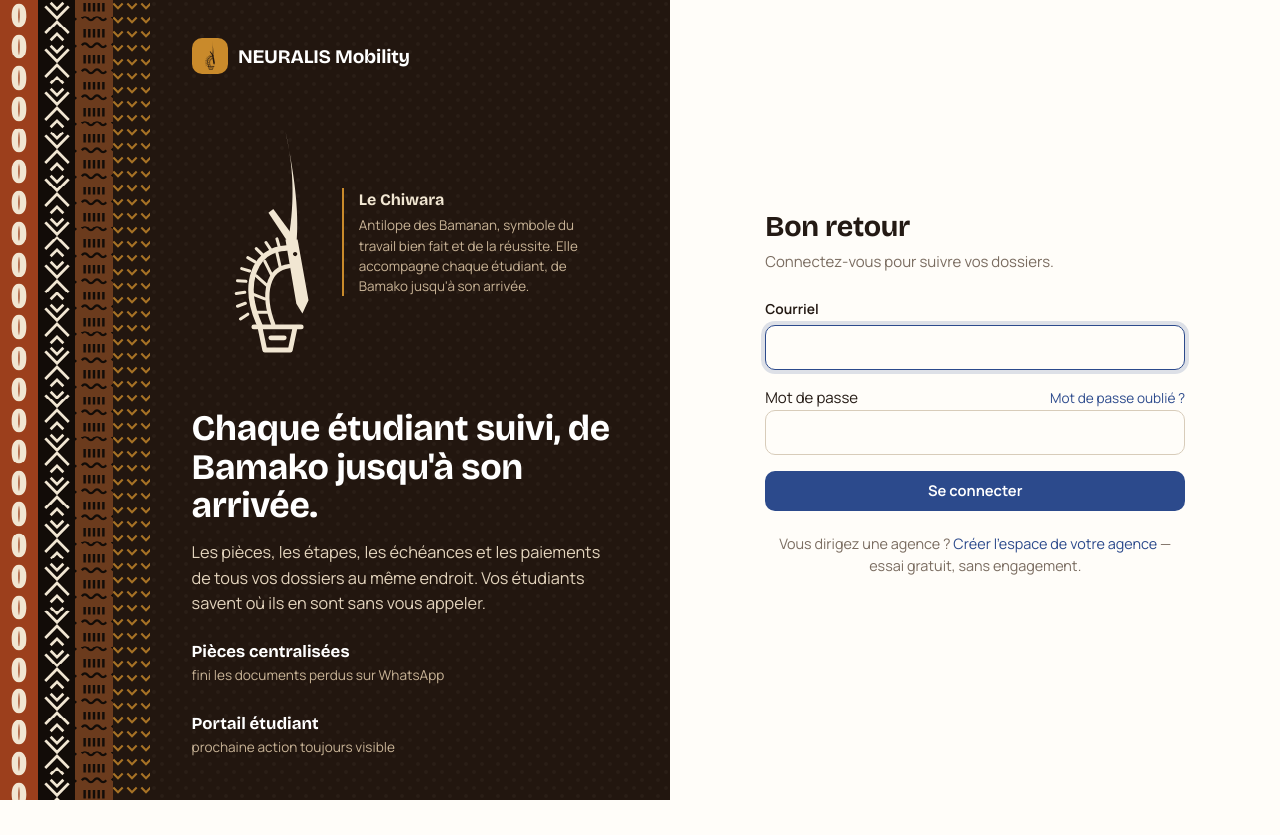
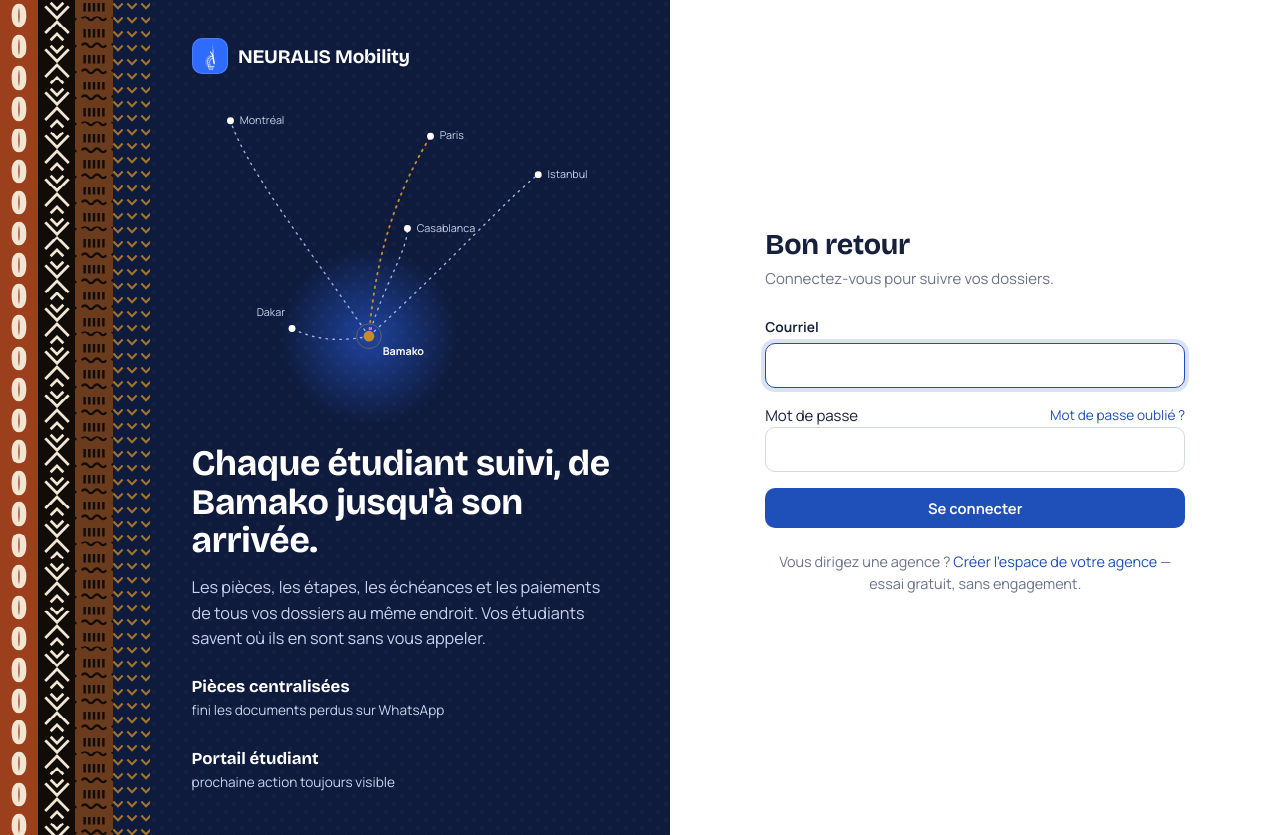
Before and after one commit to khadijahaidara/SaaS-pour-agences-de-placement-universitaire, a Django app: page /compte/connexion/ in a window 1280 px wide. Before the commit the page ends 800 px from the top, so only its background shows below. Run offline with Django 5.2, Linux system fonts and the light colour scheme; parts of the project's set-up code (start-up, migrations or seed data) failed here and were passed over.

Commit message:
Couleurs NEURALIS (bleu), retour de la carte des destinations, bogolan conserve
Navigation et pages de connexion en bleu nuit NEURALIS, boutons bleu, logo et favicon Chiwara blanc sur bleu, carte Bamako vers les destinations restauree a la place du Chiwara illustre, bandes bogolan et cauris conservees. Migration : couleur par defaut des portails en bleu NEURALIS.

Co-Authored-By: Claude Opus 5.5 <noreply@anthropic.com>

Claude-Session: https://claude.ai/code/session_01EFAe5FHZJSrmcRoufnXodi

```diff
--- a/agencies/models.py
+++ b/agencies/models.py
@@ -40,7 +40,7 @@ class Agency(models.Model):
     currency = models.CharField("devise", max_length=10, default="FCFA")
     logo = models.ImageField("logo", upload_to=agency_logo_path, blank=True)
     brand_color = models.CharField(
-        "couleur principale", max_length=7, default="#2C4A8C", validators=[validate_hex_color],
+        "couleur principale", max_length=7, default="#1F4FB8", validators=[validate_hex_color],
         help_text="Utilisée sur le portail de vos étudiants.",
     )
     welcome_message = models.CharField(
--- a/dossiers/views.py
+++ b/dossiers/views.py
@@ -47,7 +47,7 @@ def _form_errors(request, form):
 # --------------------------------------------------------------------------- #
 # Tableau de suivi
 # --------------------------------------------------------------------------- #
-DONUT_COLORS = ["#2c4a8c", "#c98a2b", "#9c3f1c", "#2f7d4f", "#6b3b1d", "#7a6c60"]
+DONUT_COLORS = ["#1f4fb8", "#c98a2b", "#5b8def", "#9c3f1c", "#2f7d4f", "#6b7389"]
 
 
 @agency_staff_required
--- a/static/css/app.css
+++ b/static/css/app.css
@@ -3,40 +3,40 @@
    Nuit du Niger (navigation) · Fleuve (action) · Ocre bogolan (prochaine étape)
    ========================================================================= */
 :root {
-  /* Palette inspirée du bogolan (terre, ocre, crème) et de l'indigo malien */
-  --night: #22160f;          /* brun-noir du bogolan : navigation */
-  --night-2: #3a271b;
-  --night-ink: #e3d4bd;
-  --river: #2c4a8c;          /* indigo : actions principales */
-  --river-600: #213a70;
-  --river-50: #e9eef8;
+  /* Bleu NEURALIS pour la marque et les actions ; ocre et bogolan en touches maliennes */
+  --night: #0e1b3d;          /* bleu nuit NEURALIS : navigation */
+  --night-2: #1b2c5a;
+  --night-ink: #c9d3ec;
+  --river: #1f4fb8;          /* bleu NEURALIS : actions principales */
+  --river-600: #183f94;
+  --river-50: #e8eefb;
   --ochre: #c98a2b;          /* ocre : prochaine étape, accents */
   --ochre-50: #f8ecd6;
   --ochre-ink: #7d4b0c;
   --rust: #9c3f1c;           /* rouge latérite des motifs */
   --cream: #f1e6d2;
-  --bg: #f6f2ea;
-  --surface: #fffdf9;
-  --surface-2: #f6f0e6;
-  --ink: #241a14;
-  --ink-2: #51443a;
-  --muted: #7a6c60;
-  --line: #e8dfd1;
-  --line-2: #d8ccba;
+  --bg: #f3f5f9;
+  --surface: #ffffff;
+  --surface-2: #f6f8fb;
+  --ink: #16203a;
+  --ink-2: #45506a;
+  --muted: #6b7389;
+  --line: #e2e7ef;
+  --line-2: #d2d9e5;
   --ok: #2f7d4f;
   --ok-50: #e5f2ea;
   --warn: #a8701c;
   --warn-50: #fbf0d9;
   --danger: #b8361f;
   --danger-50: #f9e6e0;
-  --info: #2c4a8c;
-  --info-50: #e9eef8;
+  --info: #1f4fb8;
+  --info-50: #e8eefb;
   --brand: var(--river);
   --radius-s: 6px;
   --radius: 10px;
   --radius-l: 16px;
-  --shadow-1: 0 1px 2px rgba(34, 22, 15, .06);
-  --shadow-2: 0 12px 32px -14px rgba(34, 22, 15, .32);
+  --shadow-1: 0 1px 2px rgba(14, 27, 61, .06);
+  --shadow-2: 0 12px 32px -14px rgba(14, 27, 61, .3);
   --font-body: "Manrope", system-ui, -apple-system, "Segoe UI", Roboto, sans-serif;
   --font-display: "Bricolage Grotesque", "Manrope", system-ui, sans-serif;
   --sidebar-w: 252px;
@@ -85,17 +85,17 @@ hr { border: 0; border-top: 1px solid var(--line); margin: 1rem 0; }
 .sidebar::after { content: ""; position: absolute; top: 0; right: 0; bottom: 0; width: 14px; background: var(--rust); }
 .sidebar::before { content: ""; position: absolute; top: 0; right: 0; bottom: 0; width: 14px; z-index: 1; background: var(--cream); opacity: .9; -webkit-mask: var(--m-cowrie) center top / 10px auto repeat-y; mask: var(--m-cowrie) center top / 10px auto repeat-y; }
 .sidebar .brandmark { display: flex; align-items: center; gap: .65rem; padding: .3rem .55rem 1.2rem; color: #fff; text-decoration: none; }
-.brandmark .logo-dot { width: 36px; height: 36px; border-radius: 10px; background: var(--ochre); position: relative; flex: none; }
-.brandmark .logo-dot::before { content: ""; position: absolute; inset: 2px 6px 3px 8px; background: var(--night); -webkit-mask: var(--m-chiwara) center / contain no-repeat; mask: var(--m-chiwara) center / contain no-repeat; }
+.brandmark .logo-dot { width: 36px; height: 36px; border-radius: 10px; background: #2f6bff; position: relative; flex: none; box-shadow: inset 0 0 0 1px rgba(255,255,255,.15); }
+.brandmark .logo-dot::before { content: ""; position: absolute; inset: 2px 6px 3px 8px; background: #fff; -webkit-mask: var(--m-chiwara) center / contain no-repeat; mask: var(--m-chiwara) center / contain no-repeat; }
 .brandmark .logo-dot .ic { display: none; }
 .brandmark b { font-family: var(--font-display); font-size: 1.05rem; letter-spacing: -.01em; display: block; line-height: 1.1; }
 .brandmark small { color: var(--night-ink); font-size: .74rem; opacity: .8; }
 .nav-group { margin-top: .4rem; }
-.nav-group .nav-title { color: #a8957e; font-size: .76rem; font-weight: 600; padding: .9rem .6rem .35rem; }
+.nav-group .nav-title { color: #8292bb; font-size: .76rem; font-weight: 600; padding: .9rem .6rem .35rem; }
 .nav-link { display: flex; align-items: center; gap: .7rem; padding: .55rem .65rem; border-radius: 9px; color: var(--night-ink); font-weight: 550; text-decoration: none; position: relative; }
 .nav-link:hover { background: rgba(255, 255, 255, .06); color: #fff; text-decoration: none; }
 .nav-link.active { background: var(--night-2); color: #fff; }
-.nav-link .ic { color: #c9b497; }
+.nav-link .ic { color: #8fa2cf; }
 .nav-link.active .ic, .nav-link:hover .ic { color: var(--ochre); }
 .nav-link.active::before { content: ""; position: absolute; left: -.8rem; top: 8px; bottom: 8px; width: 3px; border-radius: 0 3px 3px 0; background: var(--ochre); }
 .nav-link .count { margin-left: auto; background: var(--ochre); color: var(--night); font-size: .72rem; font-weight: 700; border-radius: 999px; padding: 0 .45rem; }
@@ -106,7 +106,7 @@ hr { border: 0; border-top: 1px solid var(--line); margin: 1rem 0; }
 .trial-note.expired { background: rgba(194, 65, 45, .2); color: #f7b6aa; }
 
 .main { min-width: 0; display: flex; flex-direction: column; }
-.topbar { position: sticky; top: 0; z-index: 20; display: flex; align-items: center; gap: .8rem; padding: .7rem 1.6rem; background: rgba(246, 242, 234, .9); backdrop-filter: blur(10px); border-bottom: 1px solid var(--line); }
+.topbar { position: sticky; top: 0; z-index: 20; display: flex; align-items: center; gap: .8rem; padding: .7rem 1.6rem; background: rgba(243, 245, 249, .9); backdrop-filter: blur(10px); border-bottom: 1px solid var(--line); }
 .topbar::after { content: ""; position: absolute; left: 0; right: 0; bottom: -7px; height: 6px; background: var(--ochre); opacity: .55; -webkit-mask: var(--m-strip) left center / auto 6px repeat-x; mask: var(--m-strip) left center / auto 6px repeat-x; pointer-events: none; }
 .topbar .search { flex: 1; max-width: 460px; position: relative; }
 .topbar .search .ic { position: absolute; left: .75rem; top: 50%; transform: translateY(-50%); color: var(--muted); }
@@ -385,15 +385,13 @@ dialog.modal[open] { animation: pop .18s ease-out; }
 .auth-art .inner::before { content: ""; position: absolute; inset: 0; background: var(--cream); opacity: .035; -webkit-mask: var(--m-dots) 0 0 / 16px auto repeat; mask: var(--m-dots) 0 0 / 16px auto repeat; pointer-events: none; }
 .auth-art .brandmark { position: relative; display: flex; gap: .65rem; align-items: center; color: #fff; text-decoration: none; }
 .auth-art .brandmark b { font-family: var(--font-display); font-size: 1.2rem; }
-.chiwara-figure { position: relative; flex: 1; display: flex; align-items: center; gap: 1.6rem; min-height: 260px; padding: 1.4rem 0; }
-.chiwara-figure .shape { width: clamp(110px, 13vw, 170px); align-self: stretch; max-height: 420px; background: var(--cream); -webkit-mask: var(--m-chiwara) center / contain no-repeat; mask: var(--m-chiwara) center / contain no-repeat; }
-.chiwara-figure figcaption { max-width: 15rem; color: #c9b497; font-size: .84rem; line-height: 1.5; border-left: 2px solid var(--ochre); padding-left: .9rem; }
-.chiwara-figure figcaption b { display: block; color: var(--cream); font-family: var(--font-display); font-size: 1rem; margin-bottom: .2rem; }
+.routes-wrap { position: relative; flex: 1; min-height: 260px; display: flex; align-items: center; padding: 1rem 0; }
+.routes-wrap svg { width: 100%; height: 100%; max-height: 480px; overflow: visible; }
 .auth-art .pitch { position: relative; max-width: 32rem; }
 .auth-art .pitch h1 { color: #fff; font-size: clamp(1.8rem, 2.8vw, 2.5rem); line-height: 1.08; margin-bottom: .9rem; font-weight: 700; }
 .auth-art .pitch p { color: var(--night-ink); font-size: 1.02rem; }
 .auth-art .proof { display: flex; gap: 1.6rem; margin-top: 1.4rem; flex-wrap: wrap; }
-.auth-art .proof div { font-size: .85rem; color: #c9b497; }
+.auth-art .proof div { font-size: .85rem; color: var(--night-ink); }
 .auth-art .proof b { display: block; font-family: var(--font-display); color: #fff; font-size: 1.05rem; }
 .auth-form { display: flex; align-items: center; justify-content: center; padding: 2.4rem 1.5rem; }
 .auth-form .box { width: 100%; max-width: 420px; }
@@ -473,7 +471,7 @@ dialog.modal[open] { animation: pop .18s ease-out; }
   .cloth span { display: none; }
   .cloth::after { content: ""; position: absolute; inset: 4px 0; background: var(--cream); -webkit-mask: var(--m-cowrie) left center / auto 20px repeat-x; mask: var(--m-cowrie) left center / auto 20px repeat-x; }
   .auth-art .inner { min-height: 0; padding: 1.2rem 16px 1.4rem; }
-  .chiwara-figure { display: none; }
+  .routes-wrap { display: none; }
   .auth-art .pitch { margin-top: 1rem; }
   .auth-art .pitch h1 { font-size: 1.45rem; margin: 0; }
   .auth-art .pitch p, .auth-art .proof { display: none; }
--- a/templates/base.html
+++ b/templates/base.html
@@ -4,7 +4,7 @@
   <meta charset="utf-8">
   <meta name="viewport" content="width=device-width, initial-scale=1">
   <title>{% block title %}Suivi des dossiers{% endblock %} · NEURALIS Mobility</title>
-  <meta name="theme-color" content="#22160f">
+  <meta name="theme-color" content="#0e1b3d">
   <link rel="preload" href="{% static 'fonts/manrope-latin.woff2' %}" as="font" type="font/woff2" crossorigin>
   <link rel="stylesheet" href="{% static 'css/fonts.css' %}">
   <link rel="stylesheet" href="{% static 'css/app.css' %}">
--- a/templates/layouts/auth.html
+++ b/templates/layouts/auth.html
@@ -5,10 +5,28 @@
     <div class="cloth" aria-hidden="true"><span class="b1"></span><span class="b2"></span><span class="b3"></span><span class="b4"></span></div>
     <div class="inner">
       <a class="brandmark" href="{% url 'home' %}"><span class="logo-dot" aria-hidden="true"></span><b>NEURALIS Mobility</b></a>
-      <figure class="chiwara-figure">
-        <span class="shape" role="img" aria-label="Chiwara, cimier bambara stylisé"></span>
-        <figcaption><b>Le Chiwara</b>Antilope des Bamanan, symbole du travail bien fait et de la réussite. Elle accompagne chaque étudiant, de Bamako jusqu'à son arrivée.</figcaption>
-      </figure>
+      <div class="routes-wrap" aria-hidden="true">
+        <svg viewBox="20 110 560 440" preserveAspectRatio="xMidYMid meet">
+          <defs><radialGradient id="glow" cx="50%" cy="50%" r="50%"><stop offset="0" stop-color="#2f6bff" stop-opacity=".5"/><stop offset="1" stop-color="#2f6bff" stop-opacity="0"/></radialGradient></defs>
+          <circle cx="250" cy="430" r="115" fill="url(#glow)"/>
+          <g fill="none" stroke-linecap="round">
+            <path d="M250 430 C 260 300, 300 220, 330 170" stroke="#c98a2b" stroke-width="2.4" stroke-dasharray="2 7"/>
+            <path d="M250 430 C 160 300, 90 210, 70 150" stroke="#9fb3e6" stroke-width="1.8" stroke-dasharray="2 7"/>
+            <path d="M250 430 C 270 360, 300 320, 300 290" stroke="#9fb3e6" stroke-width="1.8" stroke-dasharray="2 7"/>
+            <path d="M250 430 C 360 330, 430 250, 470 220" stroke="#9fb3e6" stroke-width="1.8" stroke-dasharray="2 7"/>
+            <path d="M250 430 C 200 440, 170 430, 150 420" stroke="#9fb3e6" stroke-width="1.8" stroke-dasharray="2 7"/>
+          </g>
+          <g font-family="Manrope, sans-serif" font-size="14" fill="#c9d3ec">
+            <circle cx="250" cy="430" r="7" fill="#c98a2b"/><circle cx="250" cy="430" r="16" fill="none" stroke="#c98a2b" stroke-opacity=".55"/>
+            <text x="268" y="454" fill="#fff" font-weight="700">Bamako</text>
+            <circle cx="330" cy="170" r="4.5" fill="#fff"/><text x="342" y="174">Paris</text>
+            <circle cx="70" cy="150" r="4.5" fill="#fff"/><text x="82" y="154">Montréal</text>
+            <circle cx="300" cy="290" r="4.5" fill="#fff"/><text x="312" y="294">Casablanca</text>
+            <circle cx="470" cy="220" r="4.5" fill="#fff"/><text x="482" y="224">Istanbul</text>
+            <circle cx="150" cy="420" r="4.5" fill="#fff"/><text x="104" y="404">Dakar</text>
+          </g>
+        </svg>
+      </div>
       <div class="pitch">
         {% block pitch %}
         <h1>Chaque étudiant suivi, de Bamako jusqu'à son arrivée.</h1>
--- a/templates/layouts/portal.html
+++ b/templates/layouts/portal.html
@@ -1,5 +1,5 @@
 {% extends "base.html" %}{% load ui humanize %}
-{% block head %}<style>:root { --brand: {{ portal_agency.brand_color|default:"#2c4a8c" }}; }</style>{% endblock %}
+{% block head %}<style>:root { --brand: {{ portal_agency.brand_color|default:"#1f4fb8" }}; }</style>{% endblock %}
 {% block body %}
 <header class="portal-top">
   <div class="inner">
```
Also changed, not shown: agencies/migrations/0004_brand_color_neuralis_blue.py (added), static/img/favicon.svg.
